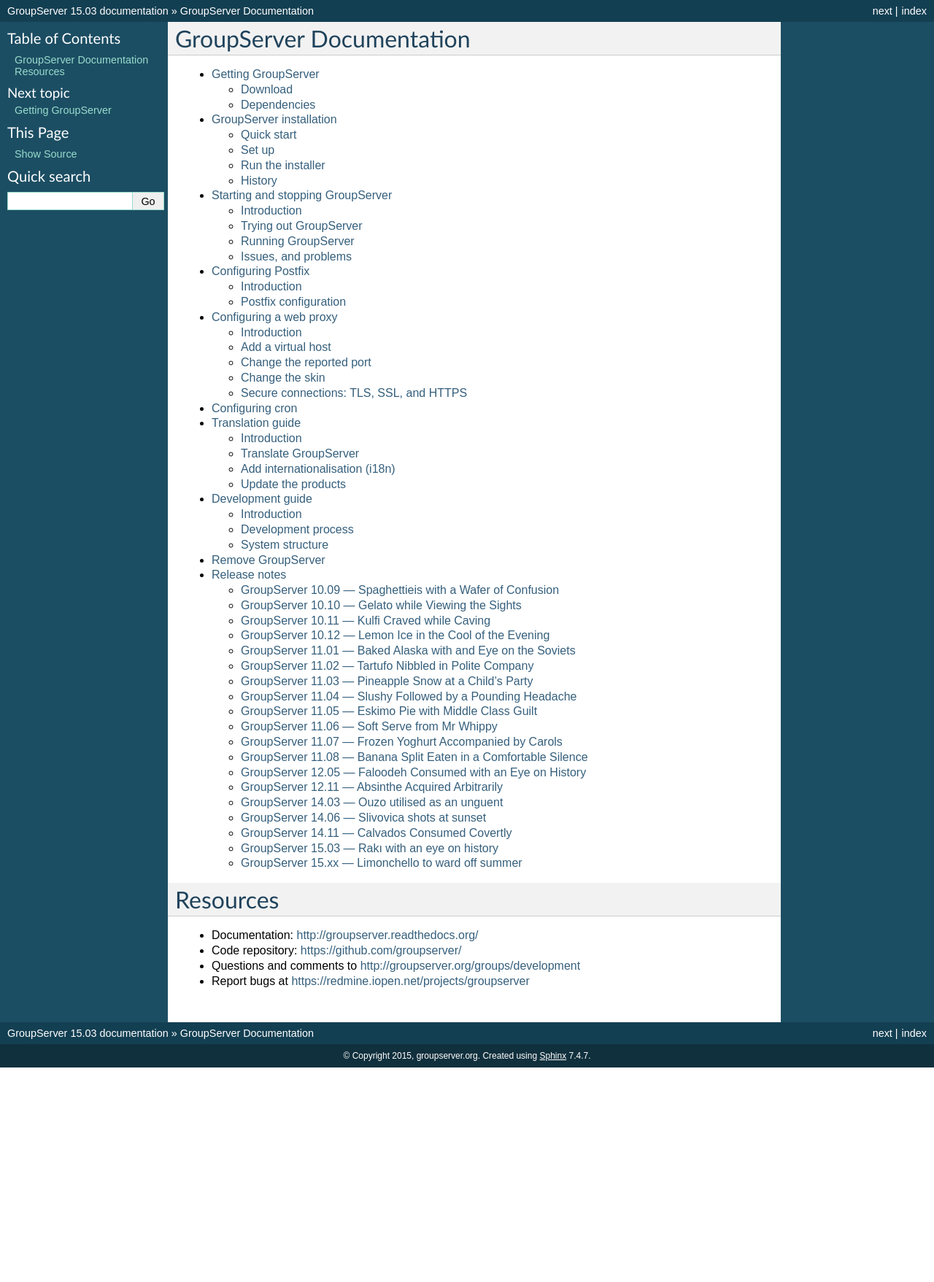
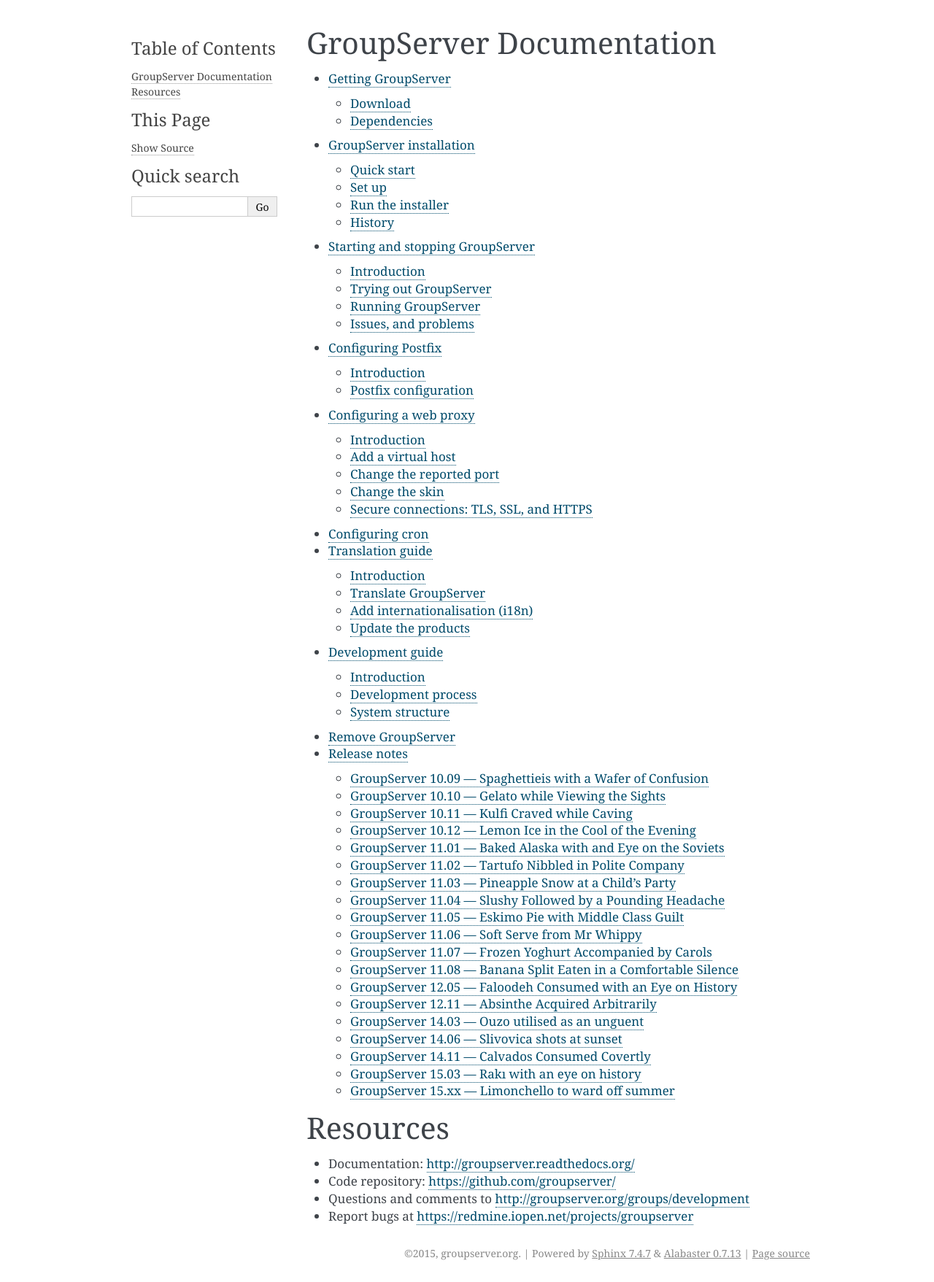
Before and after one commit to groupserver/buildout, a Sphinx documentation site: the page built from docs/index.rst, in a window 1280 px wide. Shown: the whole page at 73% size. Built offline with Sphinx 7.4.7, drawn with Linux system fonts in a browser that asks for light colours; before the commit the page ends 1463 px from its top, so only the background shows below that.

```diff
--- a/docs/conf.py
+++ b/docs/conf.py
@@ -54,9 +54,9 @@ copyright = u'2015, groupserver.org'
 # built documents.
 #
 # The short X.Y version.
-version = '15.03'
+version = '15.xx'
 # The full version, including alpha/beta/rc tags.
-release = '15.03'
+release = '15.xx'
 
 # The language for content autogenerated by Sphinx. Refer to documentation
 # for a list of supported languages.
@@ -101,7 +101,7 @@ pygments_style = 'sphinx'
 
 # The theme to use for HTML and HTML Help pages.  See the documentation for
 # a list of builtin themes.
-html_theme = 'default'
+html_theme = 'alabaster'
 
 # Theme options are theme-specific and customize the look and feel of a theme
 # further.  For a list of options available for each theme, see the
```
